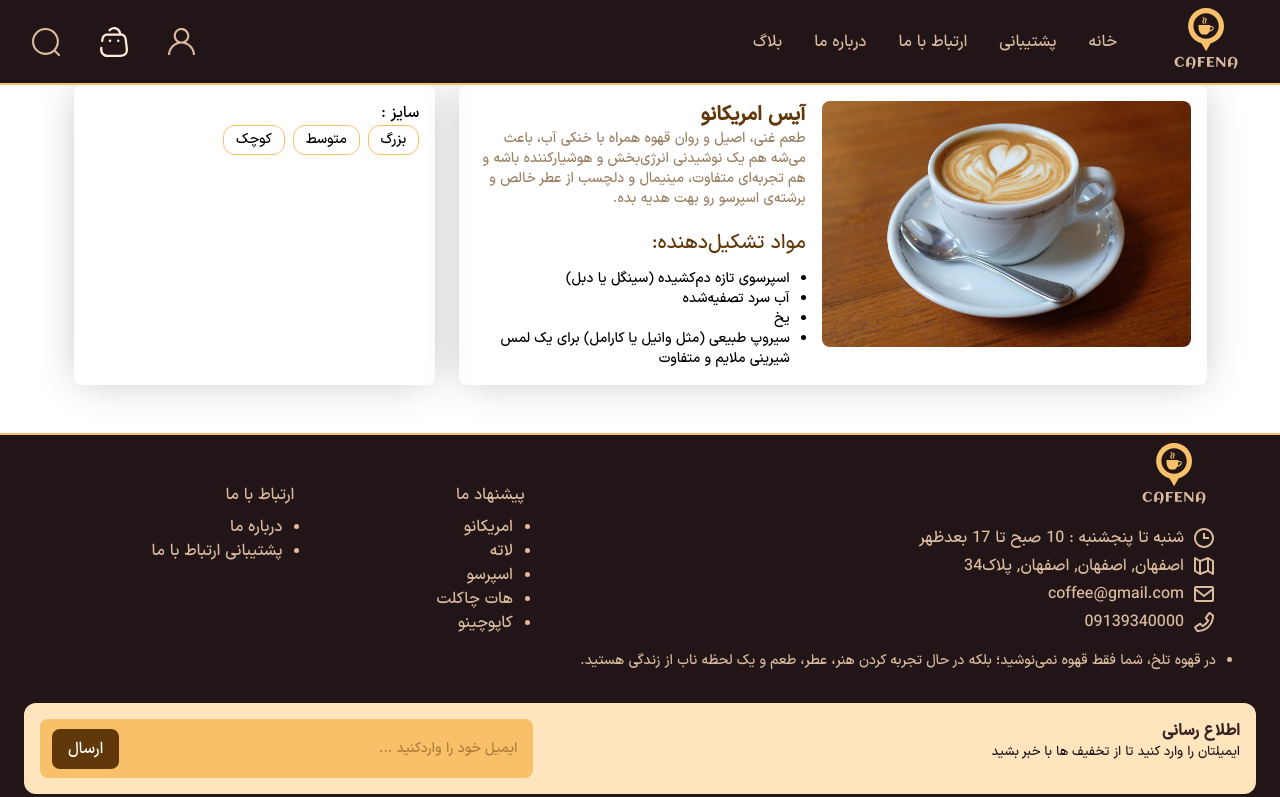
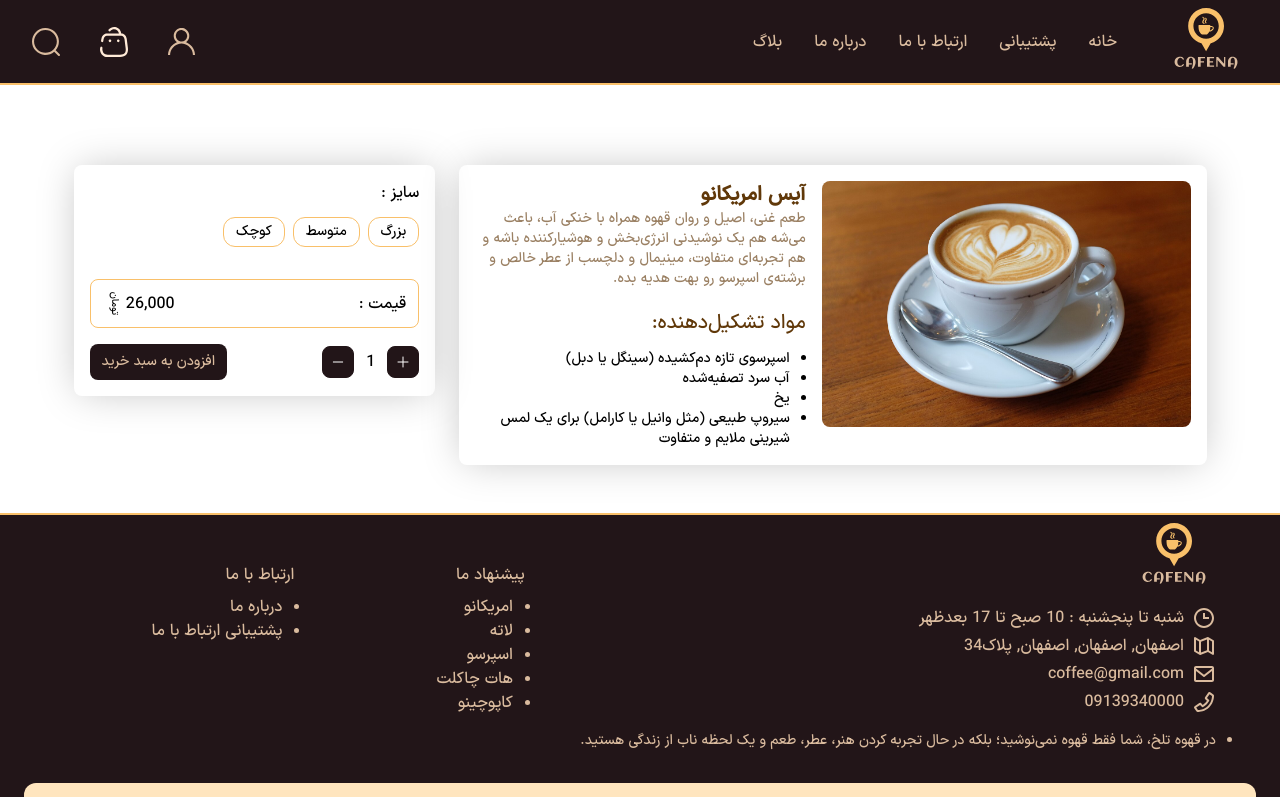
Before and after one commit to Mohammad2954/coffee-shop, a React (Vite) app: page /product/1 in a window 1280 px wide. Shown: the top 797 px of the page. Built offline with nearby package versions, Linux system fonts and the light colour scheme.

Commit message:
feat:complet product page

```diff
--- a/src/components/Cart/AddProducts.jsx
+++ b/src/components/Cart/AddProducts.jsx
@@ -4,7 +4,7 @@ function AddProducts() {
   return (
     <div className="flex items-center">
       <div className="flex items-center gap-3 ">
-        <div className=" flex items-center justify-center border border-coffee-bg w-8 h-8 rounded-full">
+        <div className=" flex items-center justify-center border text-white border-coffee-bg w-8 h-8 bg-coffee-bg rounded-lg cursor-pointer">
           <svg
             xmlns="http://www.w3.org/2000/svg"
             fill="none"
@@ -21,7 +21,7 @@ function AddProducts() {
           </svg>
         </div>
         <span>1</span>
-        <div className="flex items-center justify-center border border-coffee-bg w-8 h-8 rounded-full">
+        <div className="flex items-center justify-center border text-white border-coffee-bg w-8 h-8 bg-coffee-bg rounded-lg cursor-pointer">
           <svg
             xmlns="http://www.w3.org/2000/svg"
             fill="none"
--- a/src/components/Product/Product.jsx
+++ b/src/components/Product/Product.jsx
@@ -1,11 +1,12 @@
 import React from "react";
+import AddProducts from "../Cart/AddProducts";
 
 function Product() {
   return (
     <div className="max-w-content mx-auto px-8">
-      <div className="grid grid-cols-12 gap-6">
-        <div className="w-full col-span-8 p-4 shadow-[0_0_40px_-5px_rgba(0,0,0,0.25)]  rounded-lg ">
-          <div className="flex  justify-between gap-4 flex-col lg:flex-row">
+      <div className="grid grid-cols-12 gap-6 mt-20">
+        <div className="w-full col-span-full sm:col-span-8 p-4 shadow-[0_0_40px_-5px_rgba(0,0,0,0.25)]  rounded-lg ">
+          <div className="flex  justify-between gap-4 flex-col lg:flex-row ">
             <div>
               <img src="/img/pro/image.jpg" alt="" className=" rounded-lg" />
             </div>
@@ -33,12 +34,12 @@ function Product() {
             </div>
           </div>
         </div>
-        <div className="w-full col-span-4 p-4 shadow-[0_0_40px_-5px_rgba(0,0,0,0.25)]  rounded-lg">
+        <div className="w-full col-span-full sm:col-span-4 p-4 shadow-[0_0_40px_-5px_rgba(0,0,0,0.25)]  rounded-lg h-fit">
           <div>
             <div>
               <span>سایز :</span>
-              <div className="flex items-center gap-2">
-                <div className="border border-box-border py-1 px-3 text-sm rounded-xl cursor-pointer hover:bg-coffee-bg hover:text-text-header transition duration-300 flex items-center justify-center">
+              <div className="flex items-center gap-2 mt-3 flex-wrap">
+                <div className="border border-box-border py-1 px-3 text-sm rounded-xl cursor-pointer hover:bg-coffee-bg hover:text-text-header transition duration-300 flex items-center justify-center ">
                   بزرگ
                 </div>
                 <div className="border border-box-border py-1 px-3 text-sm rounded-xl cursor-pointer hover:bg-coffee-bg hover:text-text-header transition duration-300 flex items-center justify-center">
@@ -49,6 +50,19 @@ function Product() {
                 </div>
               </div>
             </div>
+            <div className="mt-8 w-full border border-box-border rounded-lg flex items-center justify-between px-3">
+              <span>قیمت :</span>
+              <div className="flex items-center">
+                <span>26,000</span>
+                <p className="text-[10px] rotate-90 py-4">تومان</p>
+              </div>
+            </div>
+            <div className="flex items-center justify-between flex-wrap gap-4 mt-4">
+              <AddProducts />
+              <div className="bg-coffee-bg text-sm text-text-header rounded-lg px-3 py-2">
+                افزودن به سبد خرید
+              </div>
+            </div>
           </div>
         </div>
       </div>
```
